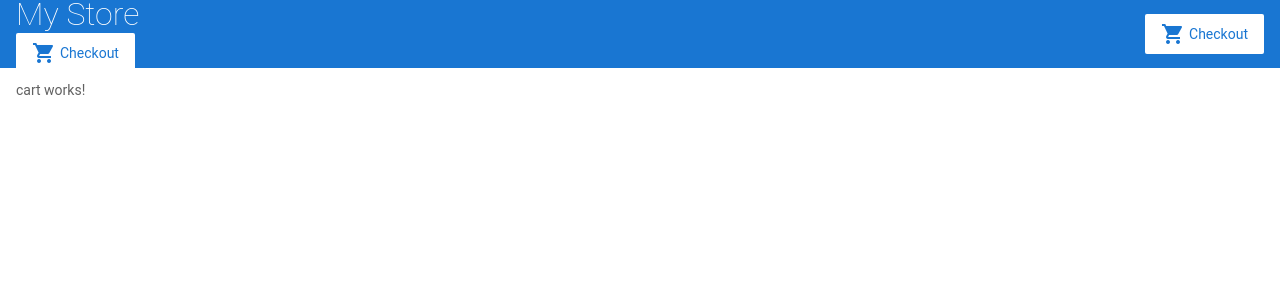
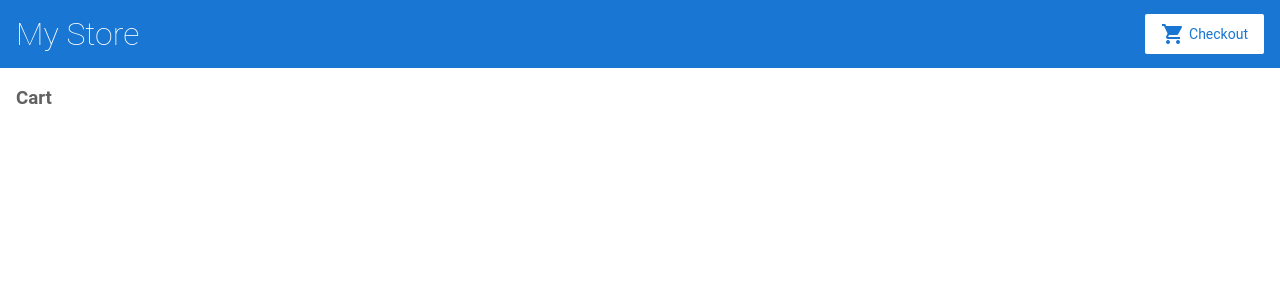
Before and after one commit to wilkinschow/angular-m4axh5, an Angular app: page /cart in a window 1280 px wide. Shown: the top 300 px of the page. Built offline with nearby package versions, Linux system fonts and the light colour scheme.

Commit message:
3 files modified

```diff
--- a/src/app/cart/cart.component.html
+++ b/src/app/cart/cart.component.html
@@ -1 +1,6 @@
-<p>cart works!</p>
+<h3>Cart</h3>
+
+<div class="cart-item" *ngFor="let item of items">
+  <span>{{ item.name }}</span>
+  <span>{{ item.price | currency }}</span>
+</div>
--- a/src/app/cart/cart.component.ts
+++ b/src/app/cart/cart.component.ts
@@ -1,15 +1,14 @@
 import { Component, OnInit } from '@angular/core';
+import { CartService } from '../cart.service';
 
 @Component({
   selector: 'app-cart',
   templateUrl: './cart.component.html',
-  styleUrls: ['./cart.component.css']
+  styleUrls: ['./cart.component.css'],
 })
 export class CartComponent implements OnInit {
+  items = this.cartService.getItems();
+  constructor(private cartService: CartService) {}
 
-  constructor() { }
-
-  ngOnInit(): void {
-  }
-
+  ngOnInit(): void {}
 }
--- a/src/app/top-bar/top-bar.component.html
+++ b/src/app/top-bar/top-bar.component.html
@@ -1,11 +1,9 @@
 <a [routerLink]="['/']">
   <h1>My Store</h1>
-  <a routerLink="/cart" class="button fancy-button">
-    <i class="material-icons">shopping_cart</i>Checkout
-  </a>
 </a>
-
-<a class="button fancy-button"><i class="material-icons">shopping_cart</i>Checkout</a>
+<a routerLink="/cart" class="button fancy-button">
+  <i class="material-icons">shopping_cart</i>Checkout
+</a>
 
 <!--
 Copyright Google LLC. All Rights Reserved.
```
